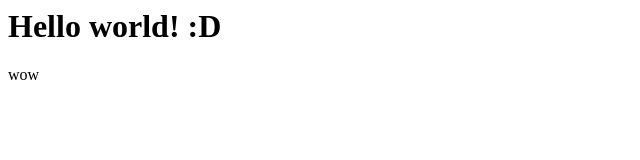
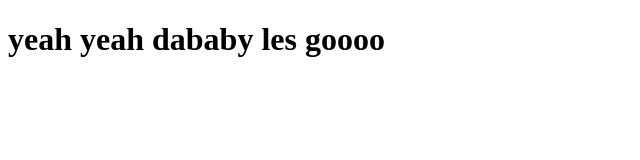
Before and after one commit to CrashRocks1419/f-ckthisgame, a plain HTML site: page index.html in a window 1280 px wide. Shown: the whole page, without its empty margins (0-640 px from the left). Drawn offline with Linux system fonts and the light colour scheme; files that its build step writes are made by us from their sources.

Commit message:
add CSS file and make an actual html file

```diff
--- /dev/null
+++ b/assets/styles.css
@@ -0,0 +1,4 @@
+html, body {
+    height: 100%;
+    width: 100%;
+}
--- a/index.html
+++ b/index.html
@@ -1,2 +1,14 @@
-<h1>Hello world! :D</h1>
-<p>wow</p>
+<!DOCTYPE html>
+<html>
+<head>
+    <meta charset='utf-8'>
+    <meta http-equiv='X-UA-Compatible' content='IE=edge'>
+    <title>F☺CK THIS GAME</title>
+    <meta name='viewport' content='width=device-width, initial-scale=1'>
+    <link rel='stylesheet' type='text/css' media='screen' href='styles.css'>
+    <script src='main.js'></script>
+</head>
+<body>
+    <h1>yeah yeah dababy les goooo</h1>
+</body>
+</html>
```
